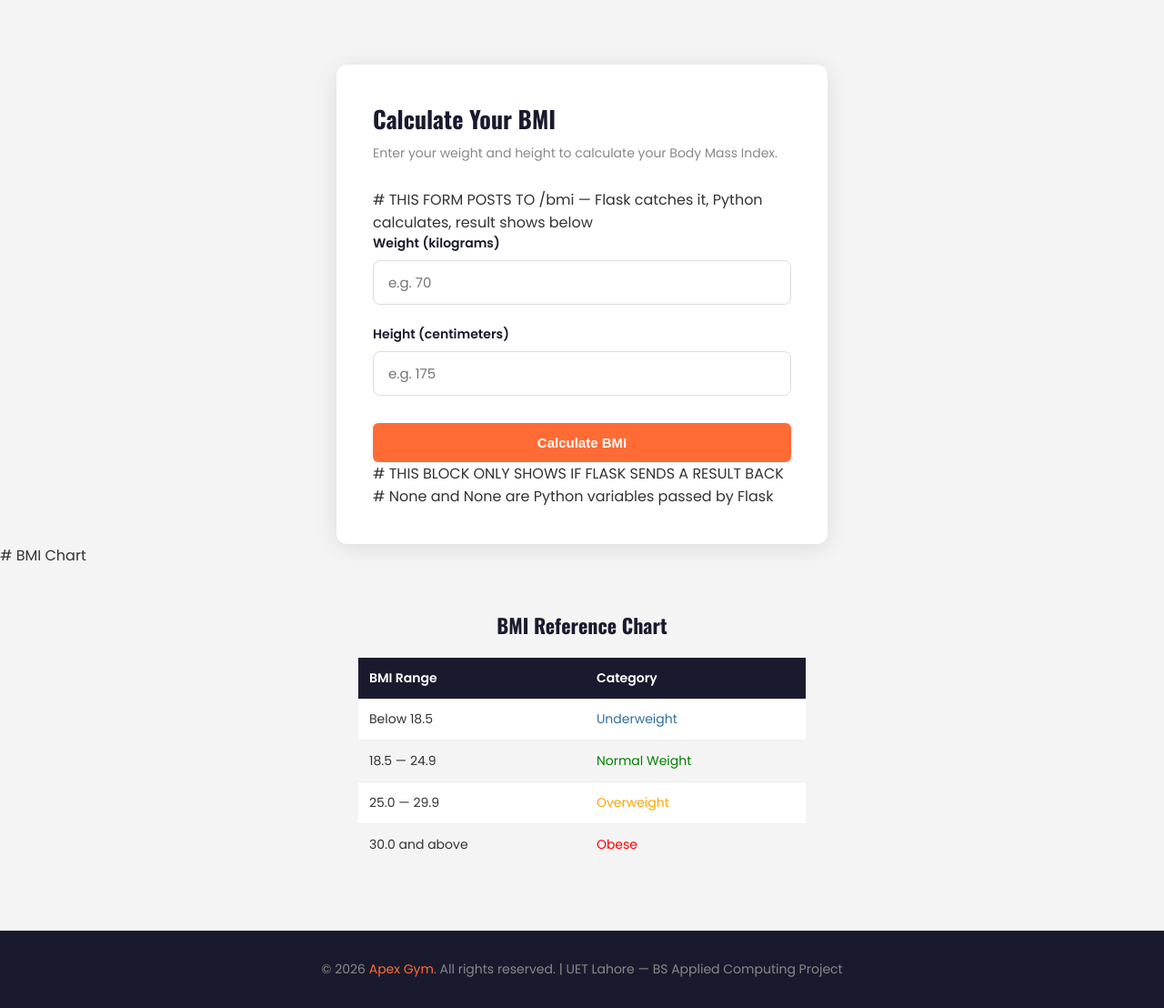
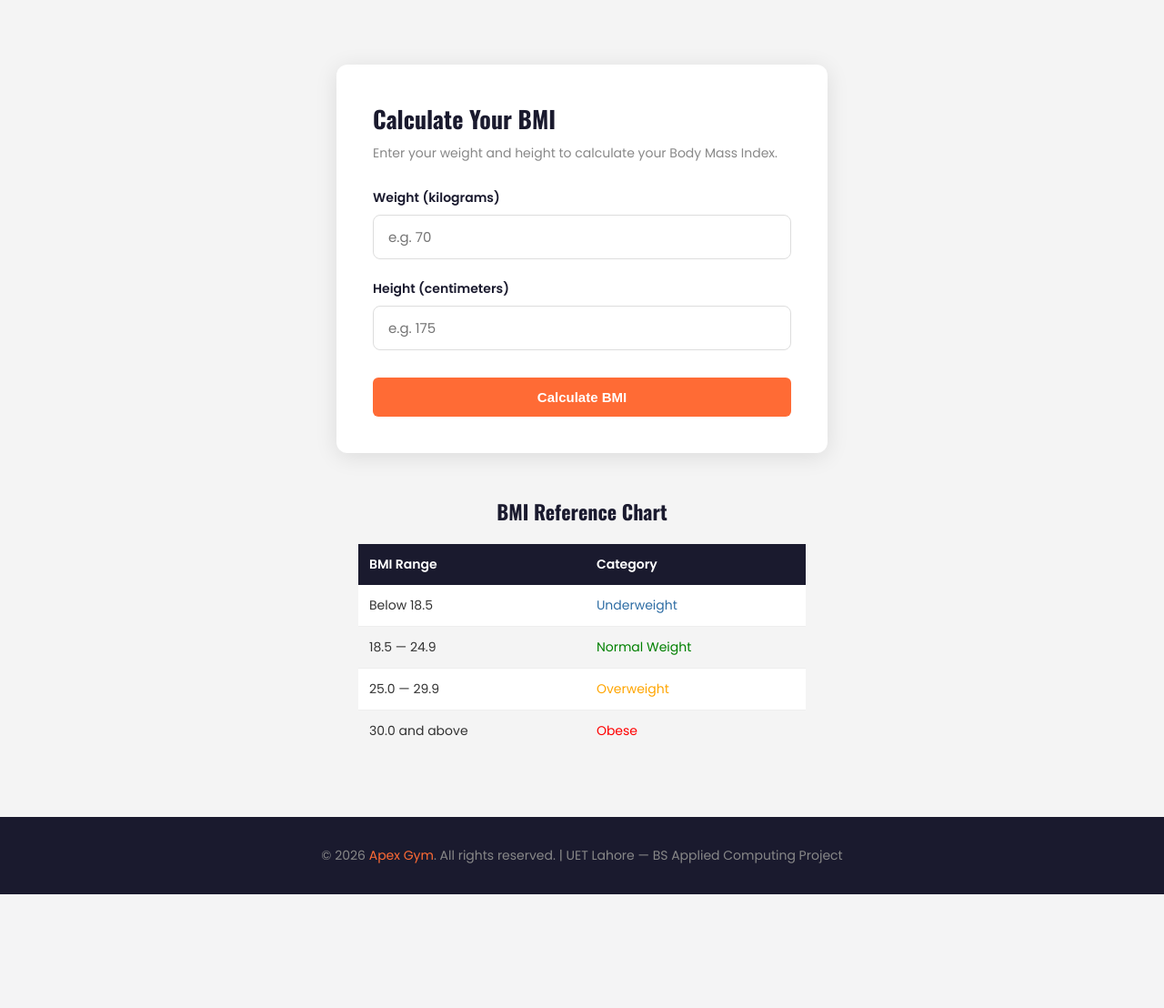
Before and after one commit to hassaan9006/Apex-Project-Folder, a Flask app: page /bmi in a window 1280 px wide. Shown: the part 289-1397 px from the top of the page at 91% size. After the commit the page ends 1272 px from the top, so only its background shows below. Run offline with Flask 3, Linux system fonts and the light colour scheme.

Commit message:
comments

```diff
--- a/templates/bmi.html
+++ b/templates/bmi.html
@@ -35,7 +35,7 @@
             <h2 style="font-family:'Oswald',sans-serif;font-size:26px;color:var(--navy);margin-bottom:8px;">Calculate Your BMI</h2>
             <p style="color:var(--gray);font-size:14px;margin-bottom:28px;">Enter your weight and height to calculate your Body Mass Index.</p>
 
-            # THIS FORM POSTS TO /bmi — Flask catches it, Python calculates, result shows below
+            <!-- THIS FORM POSTS TO /bmi — Flask catches it, Python calculates, result shows below -->
             <form action="/bmi" method="POST">
                 <div class="form-group">
                     <label>Weight (kilograms)</label>
@@ -48,8 +48,8 @@
                 <button type="submit" class="btn" style="width:100%;margin-top:8px;">Calculate BMI</button>
             </form>
 
-            # THIS BLOCK ONLY SHOWS IF FLASK SENDS A RESULT BACK
-            # {{ result }} and {{ category }} are Python variables passed by Flask
+            <!-- THIS BLOCK ONLY SHOWS IF FLASK SENDS A RESULT BACK -->
+            <!-- {{ result }} and {{ category }} are Python variables passed by Flask -->
             {% if result %}
             <div class="bmi-result">
                 <p style="color:#aaa;font-size:14px;margin-bottom:8px;">Your BMI Score</p>
@@ -72,7 +72,7 @@
 
         </div>
 
-        # BMI Chart
+        <!-- BMI Chart -->
         <div class="container" style="max-width:540px;margin-top:48px;">
             <h3 style="font-family:'Oswald',sans-serif;font-size:22px;color:var(--navy);text-align:center;margin-bottom:20px;">BMI Reference Chart</h3>
             <table style="width:100%;border-collapse:collapse;font-size:14px;">
```
Also changed, not shown: templates/about.html (+5 -5 lines), templates/index.html (+5 -5 lines), templates/programs.html (+4 -4 lines).
